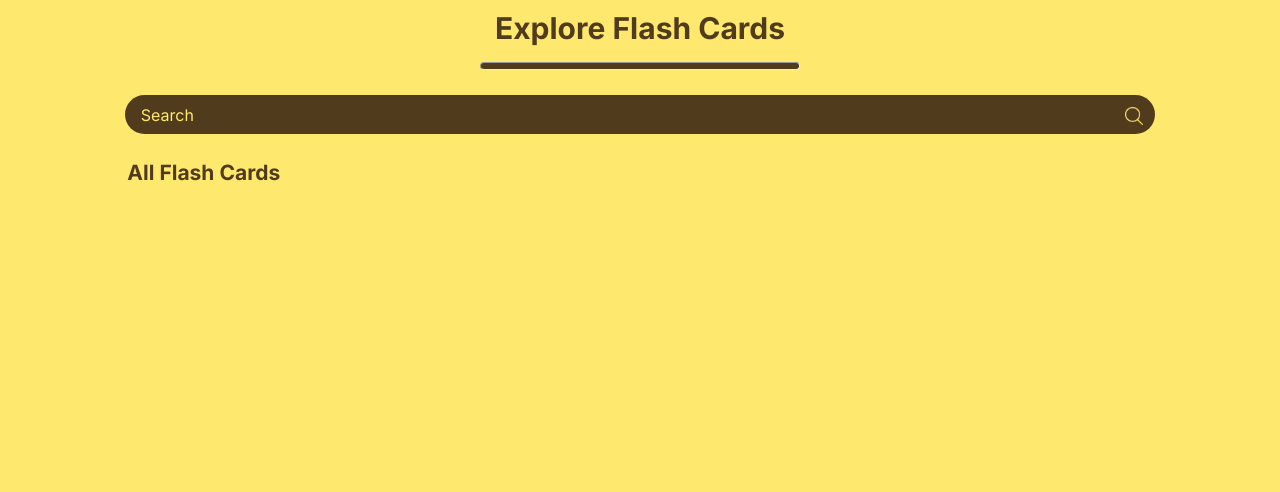
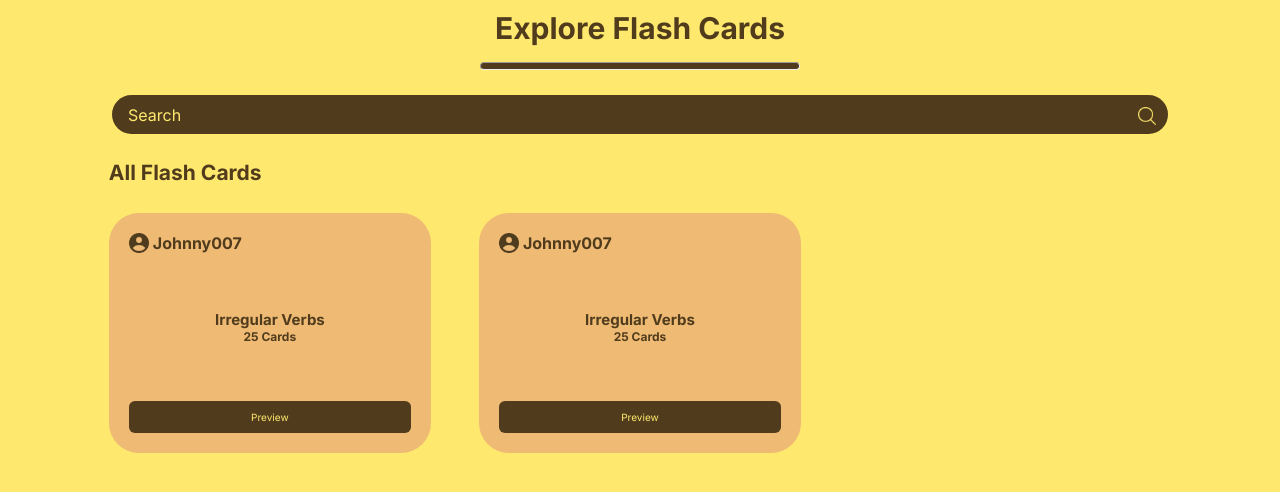
Before and after one commit to AuttakornC/p23cs212g12, a Flask app: template flask/app/template/explore.html in a window 1280 px wide. Shown: the part 104-596 px from the top of the page. Run offline with Flask 3, Linux system fonts and the light colour scheme; the template is opened without the code that fills it, so the values that code supplies are empty; parts of the project's set-up code (start-up, migrations or seed data) failed here and were passed over.

Commit message:
modified UI

```diff
--- a/flask/app/routes/api/__init__.py
+++ b/flask/app/routes/api/__init__.py
@@ -3,4 +3,4 @@ from flask import Blueprint
 
 api = Blueprint("api", __name__, url_prefix="/api")
 
-from app.routes.api import register, login, logout, google_login, fb_login, explore
+from app.routes.api import register, login, logout, google_login, fb_login, explore, player
--- /dev/null
+++ b/flask/app/routes/api/player.py
@@ -0,0 +1,19 @@
+from flask import jsonify, render_template, redirect, url_for, flash, request, redirect
+from app.routes.api import api
+from app.models.player import Player
+from app import app
+
+
+@api.route("/explore/players")
+def player_db_decks():
+    players = []
+    db_players = Player.query.all()
+
+    players = list(map(lambda x: x.to_dict(), db_players))
+    app.logger.debug("DB players: " + str(players))
+
+    return jsonify(players)
+
+# @main.route("/old_explore")
+# def old_explore():
+#     return render_template("old_explore.html")
--- a/flask/app/static/css/explore.css
+++ b/flask/app/static/css/explore.css
@@ -29,8 +29,8 @@ body {
     margin-top: 2.5vh; */
     /* margin: 15px; */
     width: 100%;
-    padding: 1.6rem 0 0 1rem;
-    text-indent: 3.8vw
+    padding: 1.6rem 0 0 1.8rem;
+    /* text-indent: 3.8vw */
 }
 
 .divider {
@@ -81,7 +81,8 @@ body {
     display: grid;
     grid-template-columns: 1fr 1fr;
     gap: 1rem;
-    padding: 1rem;
+    padding: 1.8rem;
+    width: 100%;
     /* border: 2px solid rgb(214, 210, 210); */
 }
 
@@ -90,13 +91,15 @@ body {
     flex-direction: column;
     justify-content: space-between;
     flex: 1;
-    /* margin: 15px; */
+    /* margin-left: 3vw; */
     padding: 20px;
     /* width: 60vw; */
+    /* max-width: 100%; */
     height: 30vh;
     border-radius: 30px;
     flex-shrink: 0;
     overflow: hidden;
+
     /* border: 2px solid #ccc; */
     background-color: var(--main1-color);
 }
@@ -167,16 +170,29 @@ main {
     .container {
         grid-template-columns: 1fr 1fr 1fr;
         width: 100%;
-        max-width: 1200px;
         row-gap: 2rem;
         column-gap: 3rem;
+        max-width: 70rem;
+        padding: 1.8rem;
+        /* padding: ; */
     }
 
     .boxSearch{
-        width: 80.5%;
+        width: 90vw;
+        max-width: 66rem;
+        /* margin: 0rem 2rem 0rem 2rem ; */
+        /* margin-left: 2rem;
+        margin-right: 2rem; */
     }
 
     .title{
-        text-indent: 8.7vw;
+        max-width: 70rem;
+        /* padding: 1rem 0; */
+    }
+
+    .box{
+        /* margin-left: 30%; */
+        /* margin-right: 30%; */
+
     }
 }
--- a/flask/app/template/explore.html
+++ b/flask/app/template/explore.html
@@ -21,14 +21,22 @@
     <h1 class="title">All Flash Cards</h1>
 
     <div class="container">
-        <!-- <div class="box">
+        <div class="box">
             <div class="profile">
                 <img class="profile-icon" src="/static/image/profile-icon.png" alt="">
                 <span class="people">Johnny007</span>
             </div>
             <div class="description"><h4 id="nameD" class="deckName">Irregular Verbs</h4><h5 class="cardNum">25 Cards</h5></div>
             <button class="button">Preview</button>
-        </div> -->
+        </div>
+        <div class="box">
+            <div class="profile">
+                <img class="profile-icon" src="/static/image/profile-icon.png" alt="">
+                <span class="people">Johnny007</span>
+            </div>
+            <div class="description"><h4 id="nameD" class="deckName">Irregular Verbs</h4><h5 class="cardNum">25 Cards</h5></div>
+            <button class="button">Preview</button>
+        </div>
 
     </div>
 </main>
@@ -37,33 +45,38 @@
     $(document).ready(function () {
         (function () {
             $.get("api/explore/decks", (decks)=>{
-                console.log(decks[0]);
+                //console.log(decks[0]);
                 //$.each(decks[0], (index, value)=>{
                     //console.log(value)
-                  addDataDecks(decks[0]);
+                  //addDataDecks(decks[0]);
                 //})
-            });
-            $.get("api/explore/decks", (decks)=>{
-                console.log(decks[0]);
-                //$.each(decks[0], (index, value)=>{
-                    //console.log(value)
-                  addDataDecks(decks[0]);
-                //})
+
+                $.get("api/explore/players", (players)=>{
+                    //console.log(players[0]);
+                    //$.each(decks[0], (index, value)=>{
+                        //console.log(value)
+
+                    //})
+                    if (decks[0].player_id == players[0].id){
+                    console.log(66666666666666)
+                    addDataDecks(decks[0], players[0]);
+                    }
+                });
             });
         })();
-      });
+    });
 
-    function addDataDecks(decks){
+    function addDataDecks(decks, players){
         //console.log(decks["name"]);
         //document.getElementsByClassName("deckName").innerHTML = decks["name"].innerHTML;
        //console.log(document.getElementsByClassName("deckName").innerHTML)
        const post_block = `<div class="box">
         <div class="profile">
             <img class="profile-icon" src="/static/image/profile-icon.png" alt="">
-            <span class="people">Johnny007</span>
+            <span class="people">${players.name}</span>
         </div>
         <div class="description"><h4 class="deckName">${decks.name}</h4><h5 class="cardNum">25 Cards</h5></div>
-        <!-- <button class="button">Preview</button> -->
+        <div></div>
         </div>`;
         $(".container").html($(".container").html()+post_block);
     }
```
Also changed, not shown: flask/app/template/base.html (indentation only).
